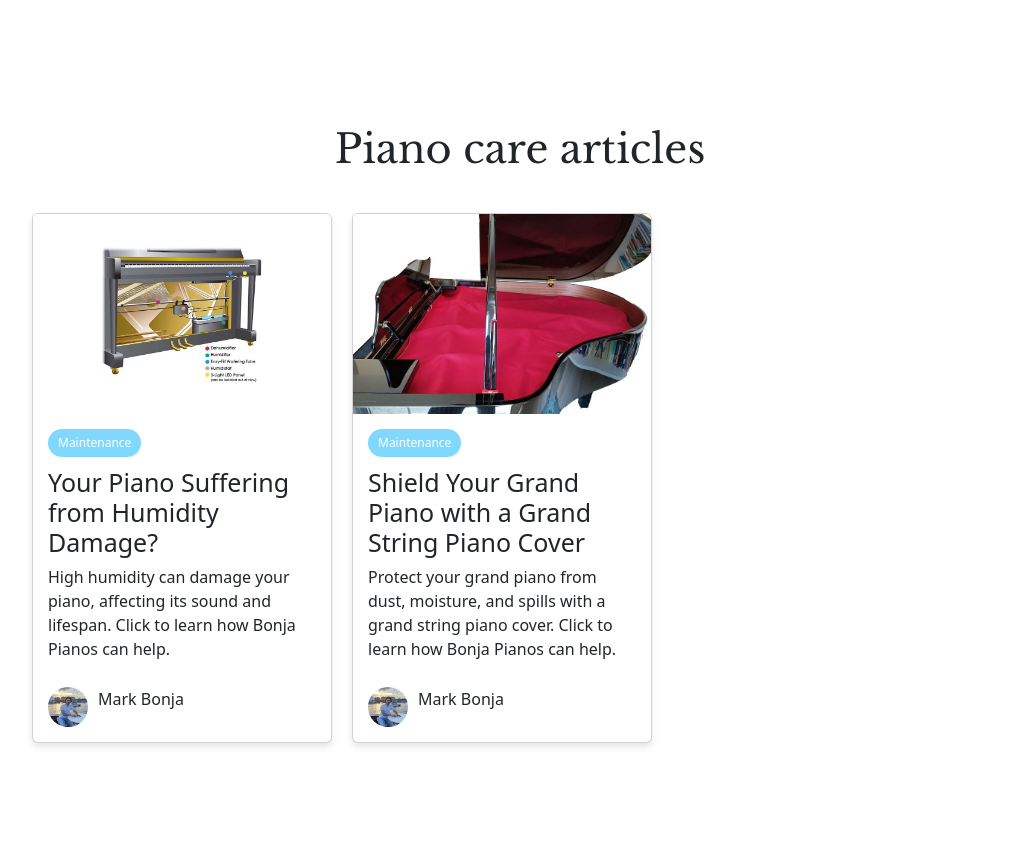
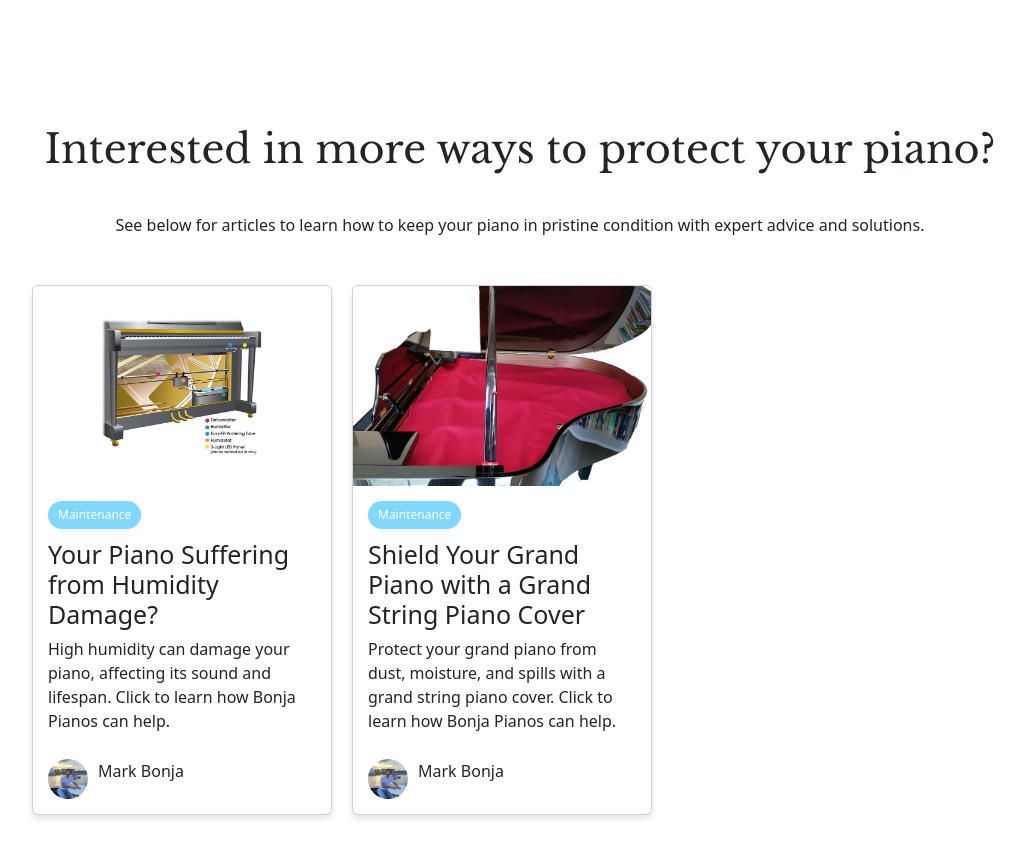
Before and after one commit to equader/bonja-pianos, a React (Create React App) app: page / in a window 1280 px wide. Shown: the part 4480-5337 px from the top of the page, without its empty margins (120-1145 px from the left). Built offline with nearby package versions, Linux system fonts and the light colour scheme; a web font is replaced by a local one.

Commit message:
title fix

```diff
--- a/src/components/Blogs.jsx
+++ b/src/components/Blogs.jsx
@@ -28,7 +28,8 @@ function Blogs() {
 
     return (
         <div className="blog-container">
-            <h1>Piano care articles</h1>
+            <h1>Interested in more ways to protect your piano?</h1>
+            <p>See below for articles to learn how to keep your piano in pristine condition with expert advice and solutions.</p>
             <div className="blogs-row">
                 {blogs.map(blog => (
                     <a key={blog.id} href={blog.link} target="_blank" rel="noopener noreferrer" className="card-link">
```
